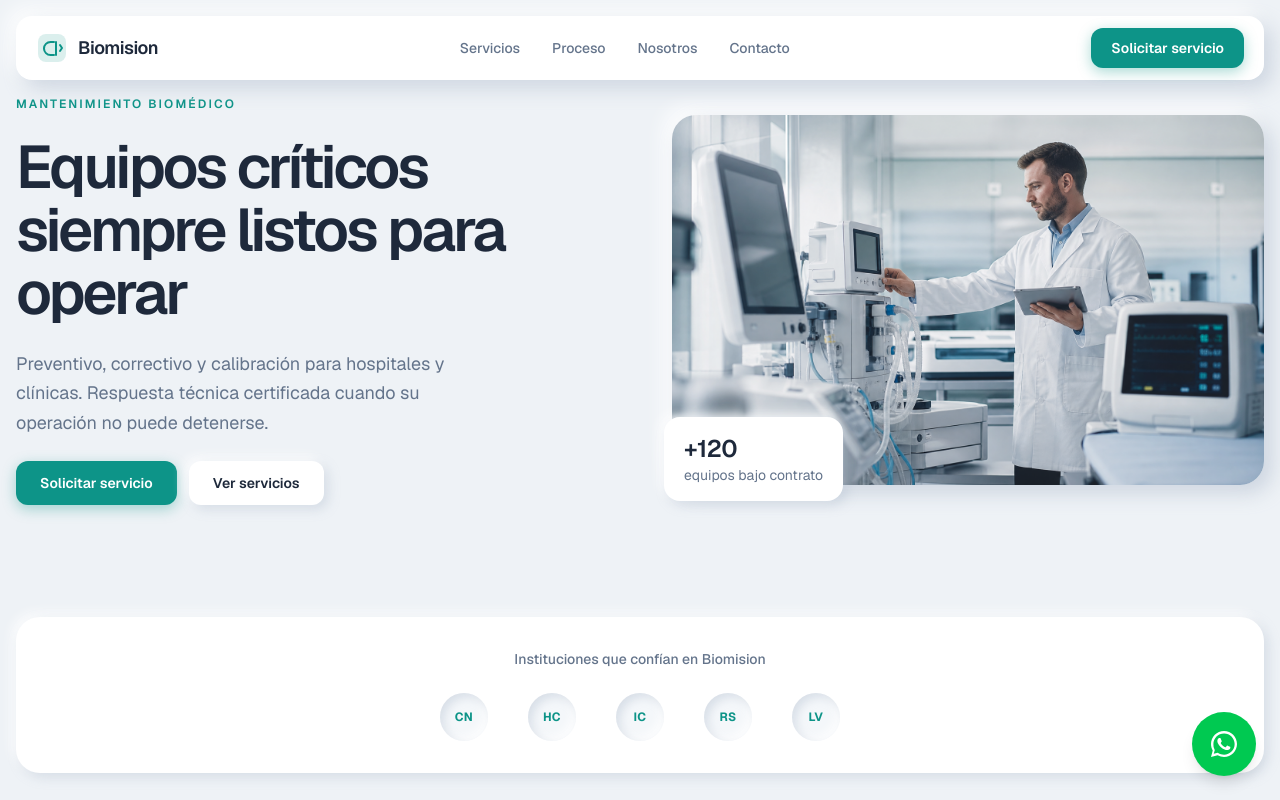
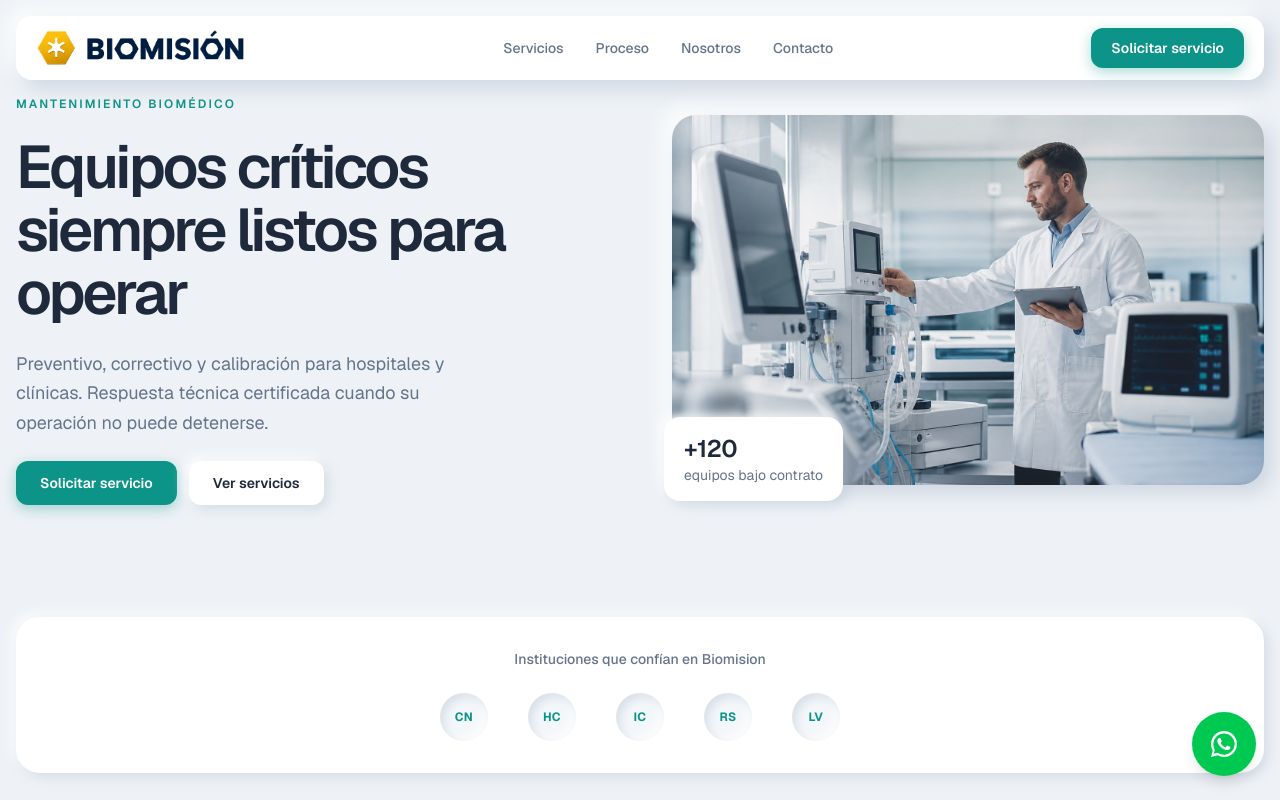
Before and after one commit to LyleRomero/biomision-web, a Next.js app: page / in a window 1280 px wide. Shown: the top 800 px of the page. Built offline with nearby package versions, Linux system fonts and the light colour scheme.

Commit message:
se añade el logo y se deja el tema claro siempre

```diff
--- a/src/app/globals.css
+++ b/src/app/globals.css
@@ -1,4 +1,8 @@
 @import "tailwindcss";
+
+html {
+  color-scheme: light;
+}
 
 :root {
   --background: #eef2f6;
@@ -21,28 +25,6 @@
     inset -4px -4px 10px rgba(255, 255, 255, 0.85);
 }
 
-@media (prefers-color-scheme: dark) {
-  :root {
-    --background: #0f172a;
-    --foreground: #f1f5f9;
-    --surface: #1e293b;
-    --surface-raised: #243044;
-    --muted: #94a3b8;
-    --accent: #2dd4bf;
-    --accent-hover: #5eead4;
-    --neu-light: #334155;
-    --neu-dark: #0c1220;
-    --neu-shadow-raised:
-      8px 8px 20px rgba(0, 0, 0, 0.45),
-      -8px -8px 20px rgba(51, 65, 85, 0.35);
-    --neu-shadow-soft:
-      4px 4px 12px rgba(0, 0, 0, 0.35),
-      -4px -4px 12px rgba(51, 65, 85, 0.25);
-    --neu-shadow-inset:
-      inset 4px 4px 10px rgba(0, 0, 0, 0.35),
-      inset -4px -4px 10px rgba(51, 65, 85, 0.2);
-  }
-}
 
 @theme inline {
   --color-background: var(--background);
--- a/src/components/footer.tsx
+++ b/src/components/footer.tsx
@@ -39,8 +39,7 @@ export function Footer() {
     <footer className="px-4 pb-8 pt-4">
       <div className="mx-auto flex max-w-7xl flex-col gap-6 rounded-3xl px-6 py-8 neu-raised md:flex-row md:items-center md:justify-between md:px-10">
         <div className="flex items-center gap-2.5">
-          <Logo className="h-7 w-7 text-accent" />
-          <span className="font-semibold text-foreground">Biomision</span>
+          <Logo className="h-7 w-auto sm:h-8" />
         </div>
 
         <nav aria-label="Enlaces del pie de página">
--- a/src/components/logo.tsx
+++ b/src/components/logo.tsx
@@ -1,49 +1,18 @@
+import Image from "next/image";
+
 type LogoProps = {
   className?: string;
 };
 
 export function Logo({ className }: LogoProps) {
   return (
-    <svg
-      viewBox="0 0 32 32"
-      fill="none"
-      xmlns="http://www.w3.org/2000/svg"
+    <Image
+      src="/images/Logo/Logo.png"
+      alt="AG Ingeniería"
+      width={140}
+      height={40}
       className={className}
-      aria-hidden="true"
-    >
-      <rect
-        x="2"
-        y="2"
-        width="28"
-        height="28"
-        rx="8"
-        className="fill-accent/15"
-      />
-      <path
-        d="M8 16.5C8 12.91 10.91 10 14.5 10H18"
-        stroke="currentColor"
-        strokeWidth="2"
-        strokeLinecap="round"
-      />
-      <path
-        d="M8 16.5C8 20.09 10.91 23 14.5 23H18"
-        stroke="currentColor"
-        strokeWidth="2"
-        strokeLinecap="round"
-      />
-      <path
-        d="M20 10V23"
-        stroke="currentColor"
-        strokeWidth="2"
-        strokeLinecap="round"
-      />
-      <path
-        d="M24 13L26 16L24 19"
-        stroke="currentColor"
-        strokeWidth="2"
-        strokeLinecap="round"
-        strokeLinejoin="round"
-      />
-    </svg>
+      priority
+    />
   );
 }
--- a/src/components/navigation.tsx
+++ b/src/components/navigation.tsx
@@ -19,10 +19,7 @@ export function Navigation() {
     <header className="fixed inset-x-0 top-0 z-40 px-4 pt-4">
       <nav className="mx-auto flex h-16 max-w-7xl items-center justify-between rounded-2xl px-5 neu-raised">
         <Link href="/" className="flex items-center gap-2.5">
-          <Logo className="h-8 w-8 text-accent" />
-          <span className="text-lg font-semibold tracking-tight text-foreground">
-            Biomision
-          </span>
+          <Logo className="h-8 w-auto sm:h-9" />
         </Link>
 
         <ul className="hidden items-center gap-8 lg:flex">
```
Also changed, not shown: public/images/Logo/Logo.png (added), public/images/Logo/Logo.svg (added).
